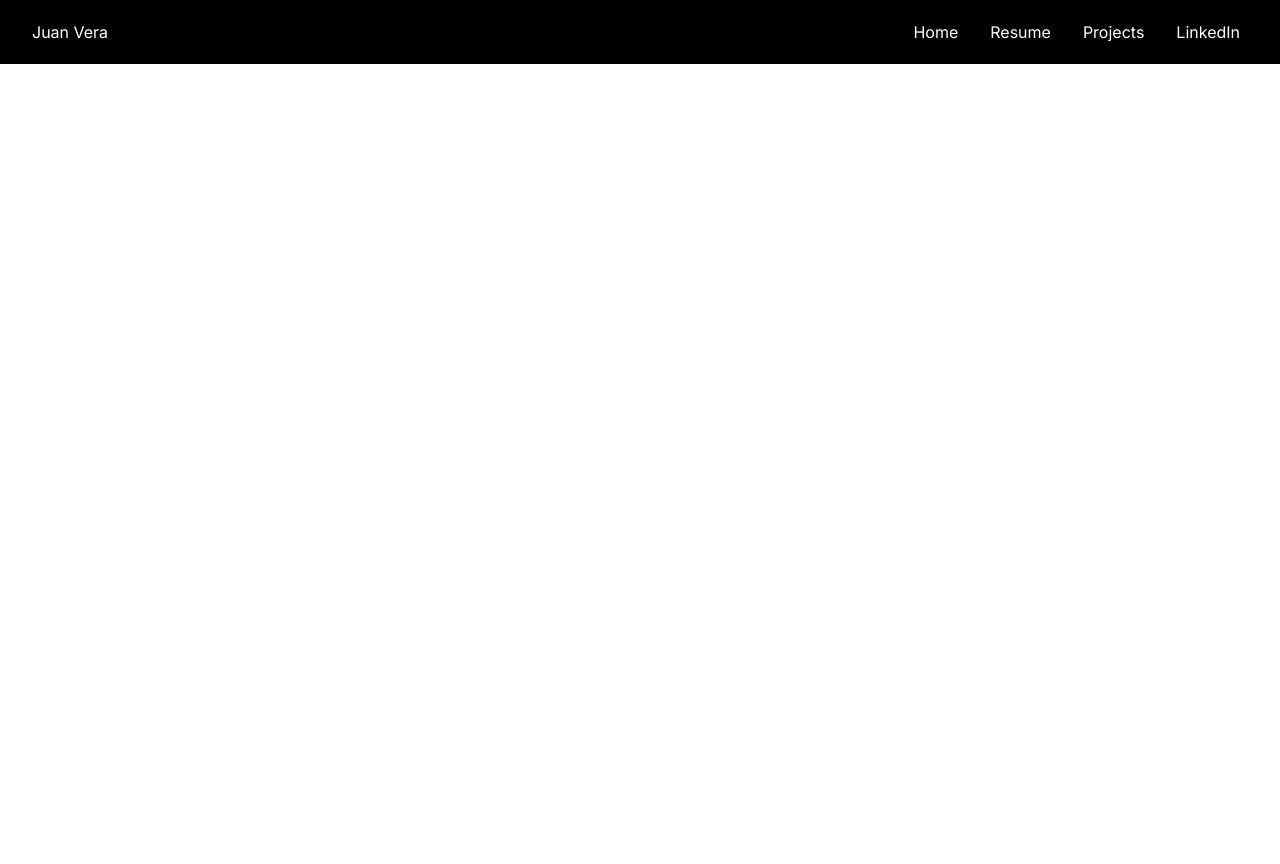
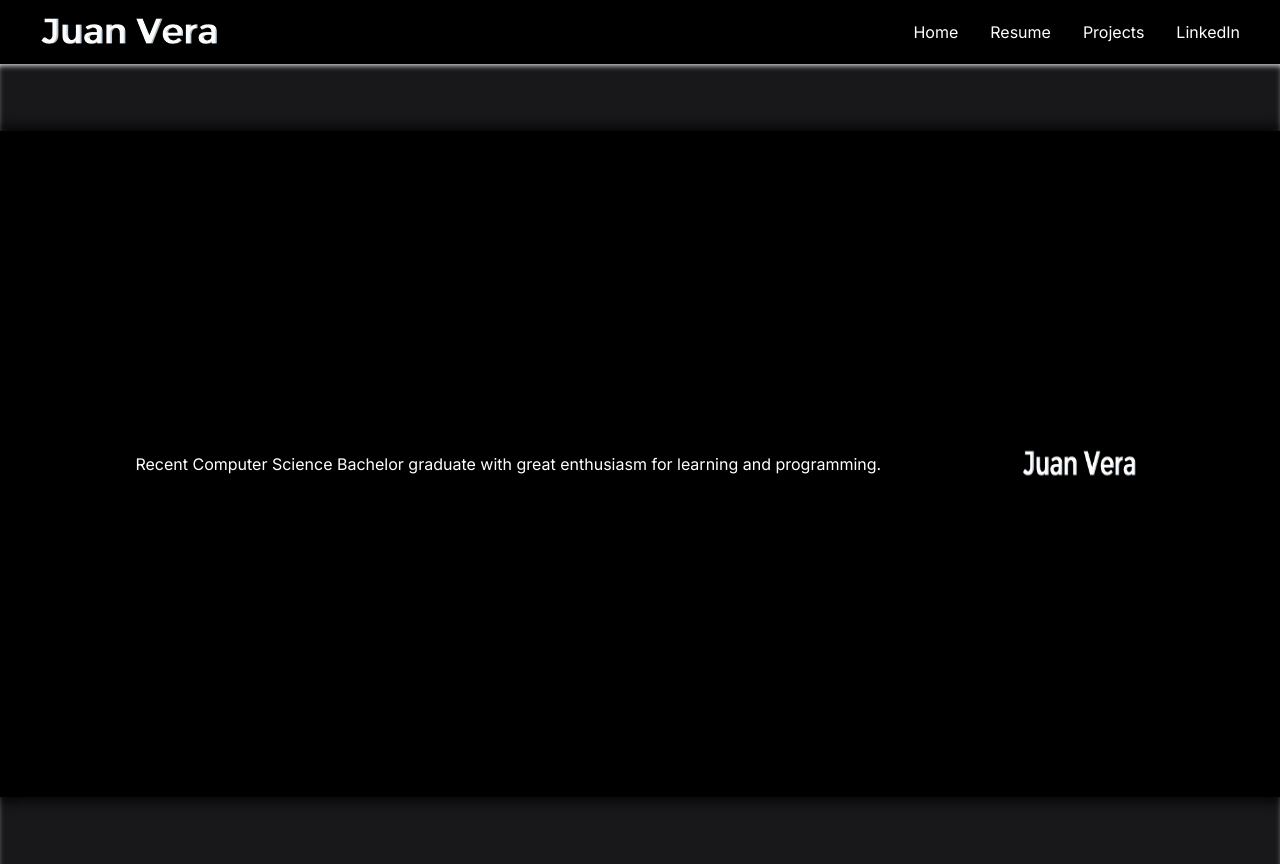
Before and after one commit to JuanTime2Late/Portfolio_Site, a Next.js app in the folder portfolio_site/: page / in a window 1280 px wide. Before the commit the page ends 800 px from the top, so only its background shows below. Built offline with nearby package versions, Linux system fonts and the light colour scheme.

Commit message:
Home page updated

```diff
--- a/portfolio_site/src/app/navBar.js
+++ b/portfolio_site/src/app/navBar.js
@@ -12,13 +12,11 @@ const NavBar = () => {
     return (
         <>
         <nav className="bg-black">
-            <div className="max-w-7xl mx-auto px-4 sm:px-6 lg:px-8">
+            <div className="max-w-8xl mx-auto px-4 sm:px-6 lg:px-8">
                 <div className="flex items-center justify-between h-16">
                     <div className="flex items-center">
                         <div className="flex-shrink-0">
-                            <p className="text-white">
-                                Juan Vera
-                            </p>
+                            <img className="text-white" src="JuanVera3d.png" alt="Juan Vera" ></img>
                         </div>
                     </div>
                     <div className="hidden md:block">
--- a/portfolio_site/src/app/page.js
+++ b/portfolio_site/src/app/page.js
@@ -5,6 +5,14 @@ export default function Home() {
   return (
     <>
       <NavBar />
+      <div className="flex h-screen items-center bg-zinc-900 shadow-white
+      shadow-[inset_0_4px_6px_-3px_rgba(0,0,0,0.9)]">
+        <div className="flex justify-evenly items-center h-5/6 w-screen bg-black shadow-zinc-950 text-white
+        shadow-[0_-7px_10px_-1px_rgba(0,0,0,0.1),_0_7px_10px_-1px_rgba(0,0,0,0.1)]">
+          <p>Recent Computer Science Bachelor graduate with great enthusiasm for learning and programming.</p>
+          <img className=" h-12 w-32" src="JuanVera3d.png" alt="Juan Vera" ></img>
+        </div>
+      </div>
     </>
   );
 }
```
Also changed, not shown: portfolio_site/public/JuanVera3d.png (added).
